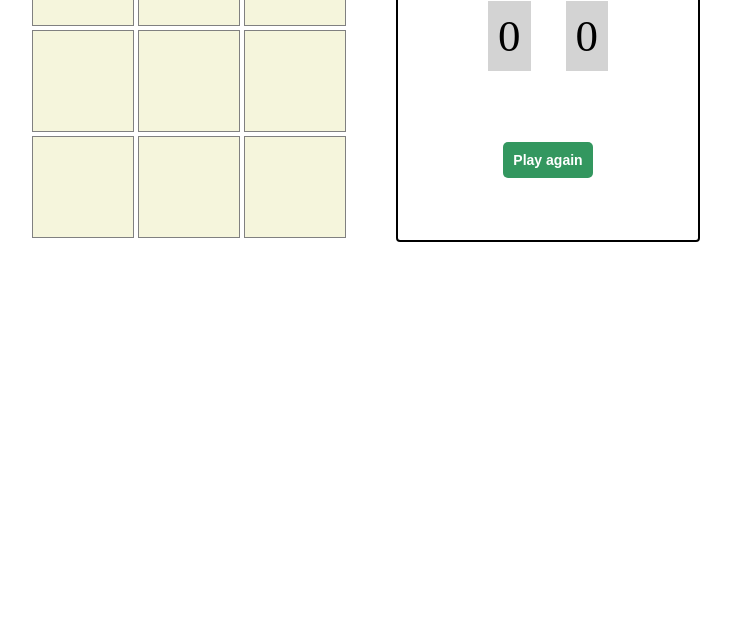
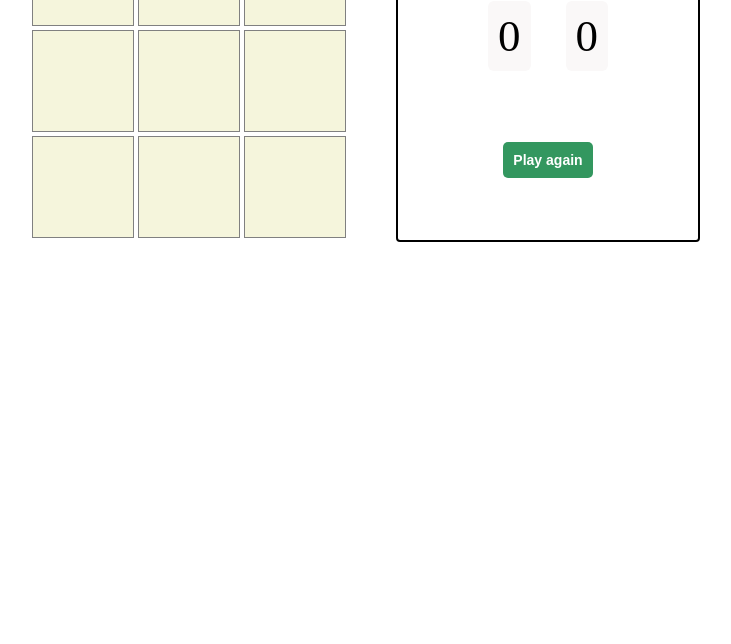
Before and after one commit to marcoskloss/tictactoe, a plain HTML site: page index.html in a window 1280 px wide. Shown: the part 156-800 px from the top of the page, without its empty margins (274-1005 px from the left). Drawn offline with Linux system fonts and the light colour scheme.

Commit message:
add all files

```diff
--- a/styles/style.css
+++ b/styles/style.css
@@ -61,8 +61,9 @@ h1 {
 }
 
 .info-panel span {
-  background: lightgray;
   padding: 10px;
+  background: rgb(250, 248, 248);
+  border-radius: 6px;
   margin: 0 15px  ;
   font-size: 45px;
 }
```
